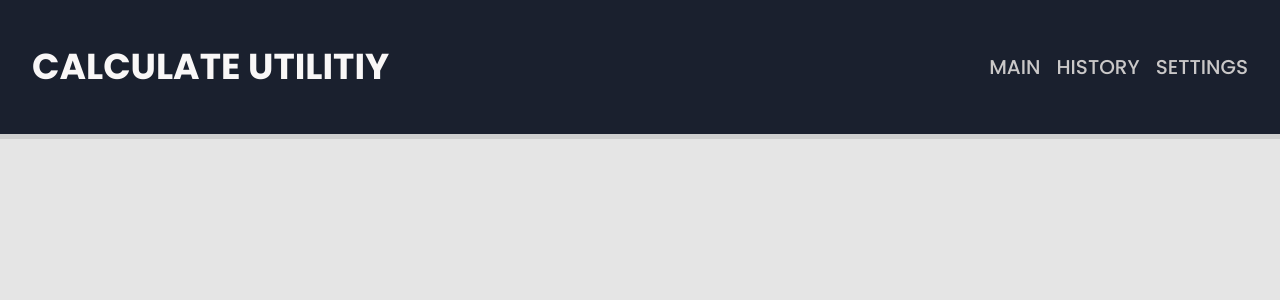
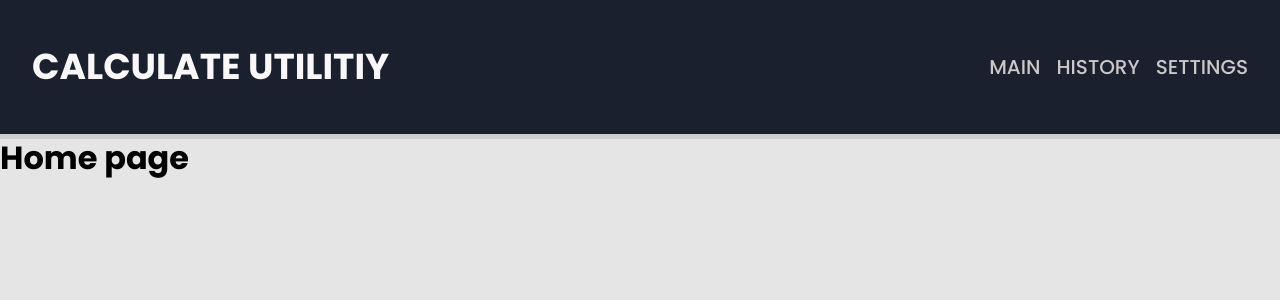
Before and after one commit to dlvdl/utility-bills-calculator, a React (Vite) app in the folder client/: page / in a window 1280 px wide. Shown: the top 300 px of the page. Built offline with nearby package versions, Linux system fonts and the light colour scheme.

Commit message:
Added Home component

```diff
--- a/client/src/App.jsx
+++ b/client/src/App.jsx
@@ -1,6 +1,7 @@
 import './App.css'
 import Header from './components/Header'
 import Calculator from './components/Calculator'
+import Home from './components/Home'
 import { GlobalContext, GlobalProvider } from './context/GlobalState'
 import { BrowserRouter, Route, Routes } from 'react-router-dom'
 import { useContext } from 'react'
@@ -13,6 +14,7 @@ function App() {
           <Routes>
             <Route path="/" element={<Header />}>
               <Route path="calculator" element={<Calculator />}></Route>
+              <Route path="/" element={<Home />}></Route>
             </Route>
           </Routes>
         </div>
--- a/client/src/components/Header.jsx
+++ b/client/src/components/Header.jsx
@@ -1,6 +1,6 @@
 import Navigation from './Navigation'
 import styles from './header.module.css'
-import { Outlet } from 'react-router-dom'
+import { Outlet, Link } from 'react-router-dom'
 
 const Header = () => {
   return (
@@ -8,7 +8,9 @@ const Header = () => {
       <header className={styles.header}>
         <div className="container">
           <div className="flex f-justify-space-between pad-1-all">
-            <h2>CALCULATE UTILITIY</h2>
+            <Link to="/">
+              <h2>CALCULATE UTILITIY</h2>
+            </Link>
             <Navigation />
           </div>
         </div>
--- /dev/null
+++ b/client/src/components/Home.jsx
@@ -0,0 +1,7 @@
+import React from 'react'
+
+function Home() {
+  return <h1>Home page</h1>
+}
+
+export default Home
--- a/client/src/components/Navigation.jsx
+++ b/client/src/components/Navigation.jsx
@@ -1,4 +1,5 @@
 import React from 'react'
+import { Link } from 'react-router-dom'
 import styles from './navigation.module.css'
 
 function Navigation() {
@@ -6,7 +7,7 @@ function Navigation() {
     <nav>
       <ul className="flex gap-1">
         <li>
-          <a href="/calculator">Main</a>
+          <Link to="/calculator">Main</Link>
         </li>
         <li>
           <a href="/history">History</a>
```
